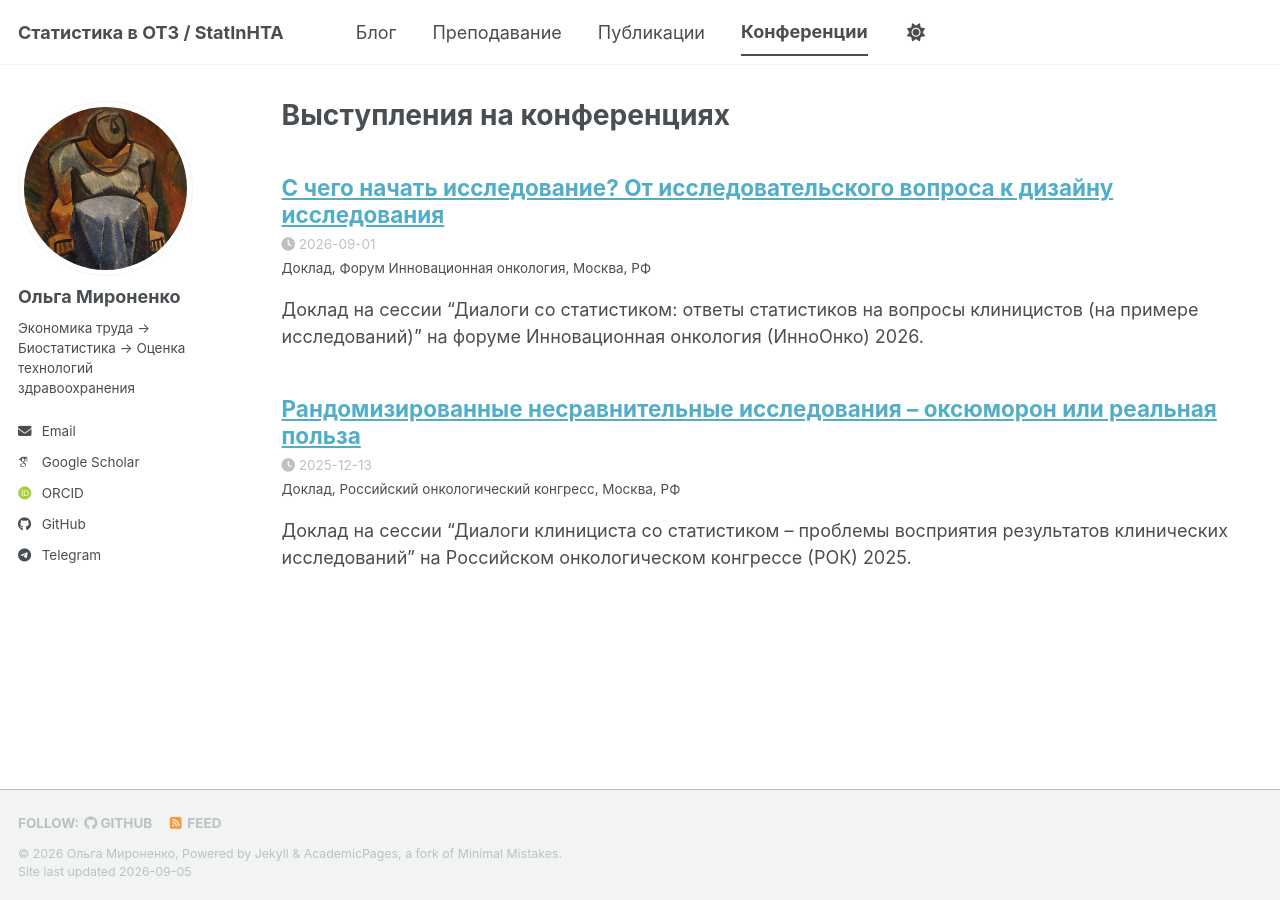
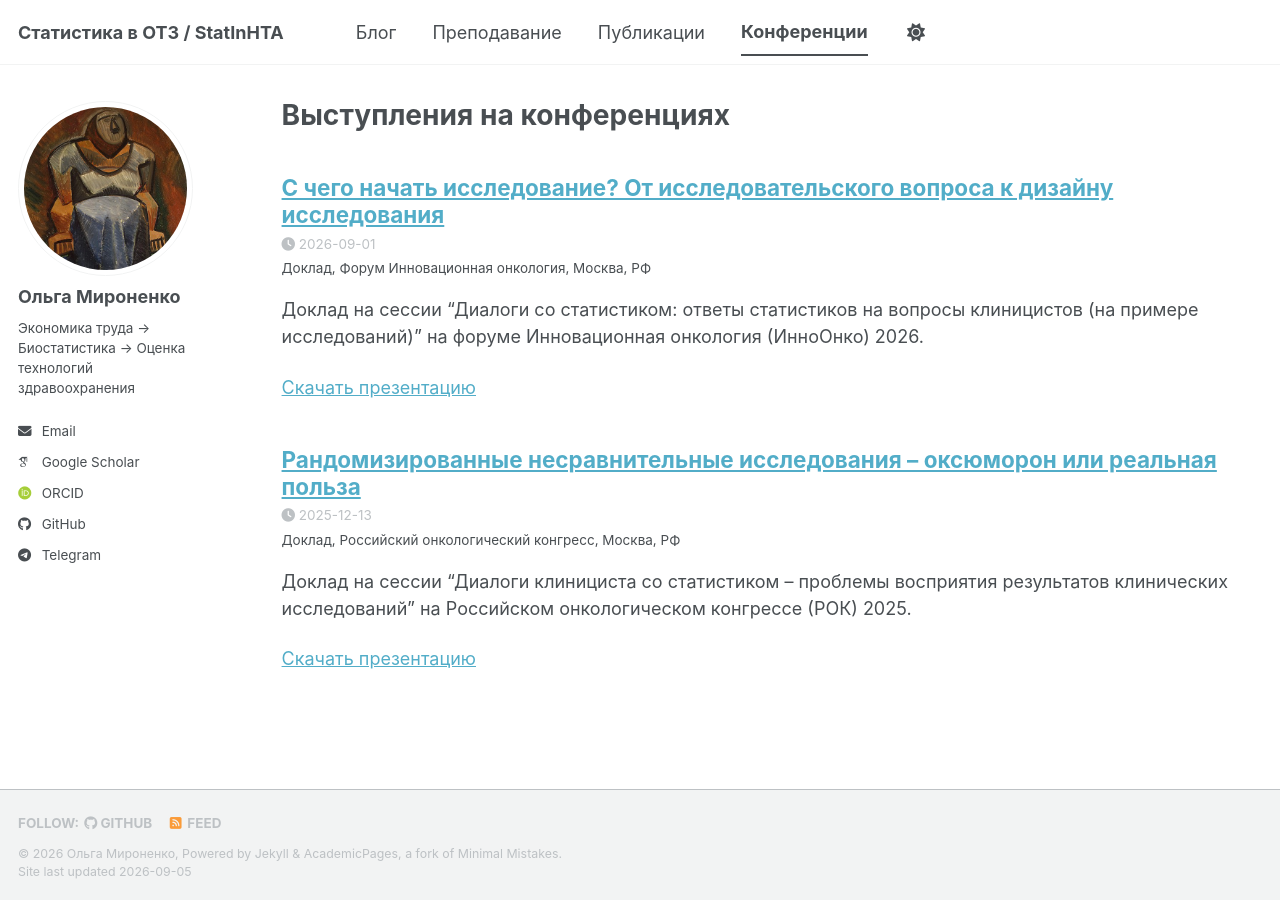
Before and after one commit to ejeej/ejeej.github.io, a Jekyll site: the page built from _pages/talks.html, in a window 1280 px wide. Built offline with Jekyll 4.4.1, drawn with Linux system fonts in a browser that asks for light colours; some web fonts are replaced; a script bundle is joined from its source files by our own code; library files that are not in the unit come from our copies.

Commit message:
Added links to slides for talks

```diff
--- a/_includes/archive-single-talk.html
+++ b/_includes/archive-single-talk.html
@@ -36,7 +36,24 @@
       <p class="page__meta"><i class="fa fa-clock" aria-hidden="true"></i> {% include read-time.html %}</p>
     {% endif %}
     {% if post.date %}<p class="page__meta"><i class="fa fa-clock" aria-hidden="true"></i> {{ post.date | date: '%Y-%m-%d' }}</p>{% endif %}
-    {% if post.venue %}<p class="archive__item-excerpt" itemprop="description">{{post.type}}, {{ post.venue }},  {{post.location}} {% endif %}
-    {% if post.excerpt %}<p class="archive__item-excerpt" itemprop="description">{{ post.excerpt | markdownify }}</p>{% endif %}
+
+    {% if post.venue %}
+      <p class="archive__item-excerpt" itemprop="description">
+        {{ post.type }}, {{ post.venue }}, {{ post.location }}
+      </p>
+    {% endif %}
+
+    {% if post.excerpt %}
+      <p class="archive__item-excerpt" itemprop="description">
+        {{ post.excerpt | markdownify }}
+      </p>
+    {% endif %}
+
+    {% if post.slidesurl %}
+      <p>
+        <a href="{{ post.slidesurl }}">Скачать презентацию</a>
+      </p>
+    {% endif %}
+
   </article>
 </div>
--- a/_layouts/single.html
+++ b/_layouts/single.html
@@ -40,6 +40,9 @@ layout: default
           <p>Published in <i>{{ page.venue }}</i>, {{ page.date | default: "1900-01-01" | date: "%Y" }} </p>
         {% elsif page.date %}
           <p class="page__date"><strong><i class="fa fa-fw fa-calendar" aria-hidden="true"></i></strong> <time datetime="{{ page.date | date: "%Y-%m-%d" }}">{{ page.date | default: "1900-01-01" | date: "%Y-%m-%d" }}</time></p>
+        {% endif %}
+        {% if page.paperurl %}
+          <p><a href="{{ page.paperurl }}">Скачать статью</a></p>
         {% endif %}
         </header>
       {% endunless %}
```
Also changed, not shown: _layouts/talk.html (+7 -1 lines), _talks/2025-12-13-roc.md (+1 -2 lines), _talks/2026-09-01-innoonco.md (+1 -0 lines).
